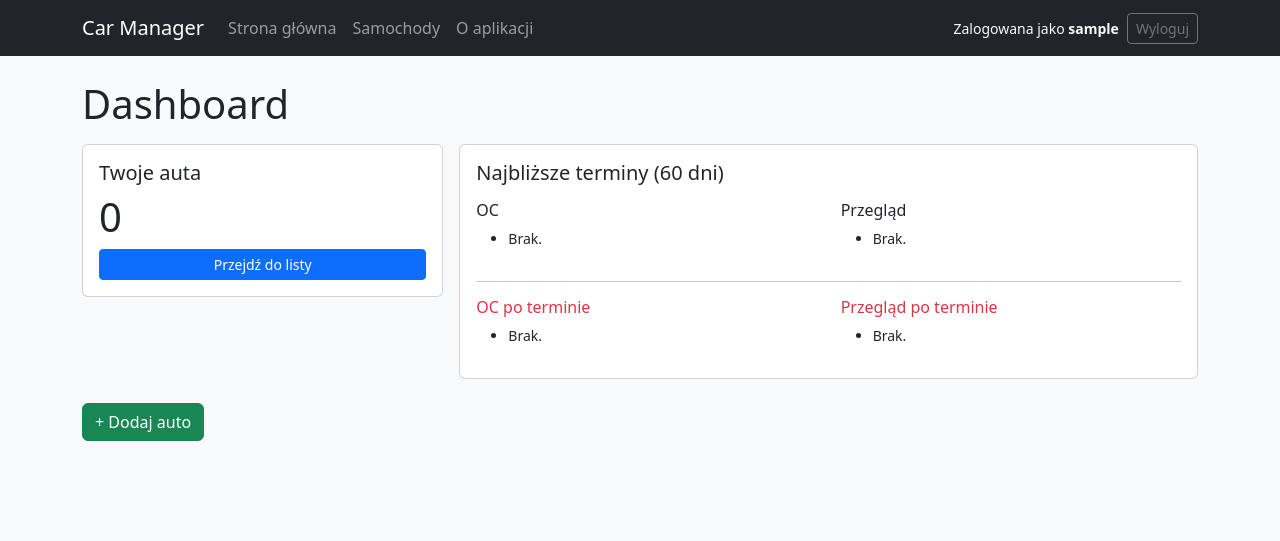
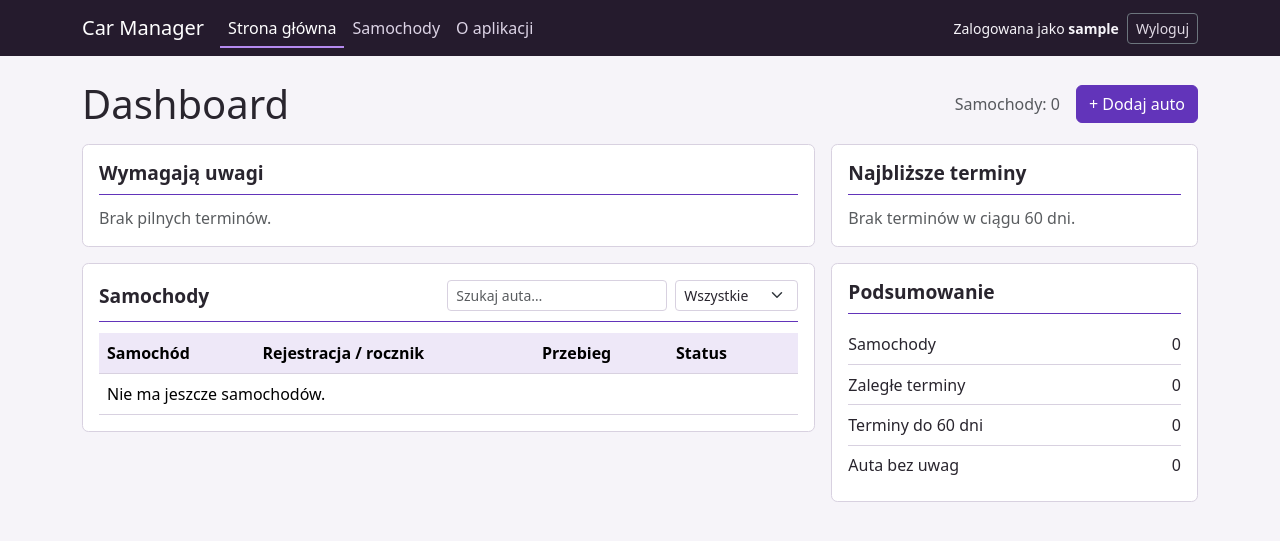
Before and after one commit to Vizerka/carapp, a Flask app: page / in a window 1280 px wide. Shown: the top 541 px of the page. Run offline with Flask 3, Linux system fonts and the light colour scheme; the visitor is signed in with stand-in values (Sample User, id 1); data that the repository does not hold is empty; some libraries are stand-ins or nearby versions.

Commit message:
Restyle Car Manager and rebuild home dashboard

```diff
--- a/static/css/mileage-chart.css
+++ b/static/css/mileage-chart.css
@@ -50,8 +50,8 @@
 .mileage-chart-controls button:hover:not(:disabled),
 .mileage-chart-controls button:focus-visible {
   border-color: var(--bs-primary, #0d6efd);
-  color: #0a58ca;
-  background: #e7f1ff;
+  color: var(--garage-hover, #4e259e);
+  background: var(--garage-tint, #eee8f8);
   outline: none;
 }
 
@@ -62,7 +62,7 @@
 
 .mileage-chart-controls output {
   min-width: 4.2rem;
-  color: #0a58ca;
+  color: var(--garage-hover, #4e259e);
   font-size: .9rem;
   font-weight: 700;
 }
--- /dev/null
+++ b/static/css/theme.css
@@ -0,0 +1,84 @@
+:root {
+  --garage-accent: #6234ba;
+  --garage-hover: #4e259e;
+  --garage-tint: #eee8f8;
+  --bs-primary: var(--garage-accent);
+  --bs-primary-rgb: 98, 52, 186;
+  --bs-link-color-rgb: var(--bs-primary-rgb);
+  --bs-link-hover-color-rgb: 78, 37, 158;
+  --bs-light-rgb: 246, 244, 249;
+  --bs-border-color: #d8d1e0;
+  --bs-body-color: #29252e;
+}
+
+body > .navbar.bg-dark { background-color: #251b2d !important; }
+.navbar { --bs-navbar-color: #dcd3e5; }
+.navbar .nav-link.active { box-shadow: inset 0 -2px #b58aef; }
+.navbar .btn-outline-primary { --bs-btn-color: #d2b3ff; --bs-btn-border-color: #b58aef; }
+.navbar .btn-outline-secondary { --bs-btn-color: #e1dae5; }
+
+.btn-primary {
+  --bs-btn-bg: var(--garage-accent);
+  --bs-btn-border-color: var(--garage-accent);
+  --bs-btn-hover-bg: var(--garage-hover);
+  --bs-btn-hover-border-color: var(--garage-hover);
+  --bs-btn-active-bg: var(--garage-hover);
+  --bs-btn-active-border-color: var(--garage-hover);
+  --bs-btn-disabled-bg: var(--garage-accent);
+  --bs-btn-disabled-border-color: var(--garage-accent);
+  --bs-btn-focus-shadow-rgb: var(--bs-primary-rgb);
+}
+.btn-outline-primary {
+  --bs-btn-color: var(--garage-accent);
+  --bs-btn-border-color: var(--garage-accent);
+  --bs-btn-hover-bg: var(--garage-accent);
+  --bs-btn-hover-border-color: var(--garage-accent);
+  --bs-btn-active-bg: var(--garage-hover);
+  --bs-btn-active-border-color: var(--garage-hover);
+  --bs-btn-disabled-color: var(--garage-accent);
+  --bs-btn-disabled-border-color: var(--garage-accent);
+  --bs-btn-focus-shadow-rgb: var(--bs-primary-rgb);
+}
+.form-control:focus, .form-select:focus, .form-check-input:focus {
+  border-color: var(--garage-accent);
+  box-shadow: 0 0 0 .18rem rgb(98 52 186 / 18%);
+}
+.form-check-input:checked { background-color: var(--garage-accent); border-color: var(--garage-accent); }
+.nav-pills { --bs-nav-pills-link-active-bg: var(--garage-accent); }
+.pagination { --bs-pagination-active-bg: var(--garage-accent); --bs-pagination-active-border-color: var(--garage-accent); }
+.table thead th { --bs-table-bg: var(--garage-tint); }
+
+.garage-grid {
+  display: grid;
+  grid-template-columns: minmax(0, 2fr) minmax(0, 1fr);
+  grid-template-areas: "attention dates" "cars summary";
+  align-items: start;
+  gap: 1rem;
+  padding-bottom: 1.5rem;
+}
+.garage-attention { grid-area: attention; }
+.garage-dates { grid-area: dates; }
+.garage-cars { grid-area: cars; }
+.garage-summary { grid-area: summary; }
+.garage-panel {
+  min-width: 0;
+  padding: 1rem;
+  background: var(--bs-body-bg);
+  border: 1px solid var(--bs-border-color);
+  border-radius: .4rem;
+}
+.garage-panel h2 { font-size: 1.2rem; font-weight: 650; margin: 0; }
+.garage-panel > h2, .garage-panel-heading {
+  padding-bottom: .65rem;
+  margin-bottom: .65rem;
+  border-bottom: 1px solid var(--garage-accent);
+}
+.garage-panel-heading { display: flex; flex-wrap: wrap; align-items: center; justify-content: space-between; gap: .5rem; }
+.garage-panel summary { color: var(--garage-accent); cursor: pointer; }
+.garage-counts > div { display: flex; justify-content: space-between; padding: .48rem 0; border-bottom: 1px solid var(--bs-border-color); }
+.garage-counts > div:last-child { border: 0; }
+.garage-counts dt { font-weight: 400; }
+.garage-counts dd { margin: 0; }
+@media (max-width: 991.98px) {
+  .garage-grid { grid-template-columns: minmax(0, 1fr); grid-template-areas: "attention" "dates" "cars" "summary"; }
+}
--- /dev/null
+++ b/static/js/garage.js
@@ -0,0 +1,19 @@
+const search = document.getElementById('garage-search');
+const statusFilter = document.getElementById('garage-status');
+const rows = Array.from(document.querySelectorAll('[data-garage-status]'));
+const normalize = value => value.toLocaleLowerCase('pl').normalize('NFD')
+  .replace(/[\u0300-\u036f]/g, '').replace(/ł/g, 'l');
+
+function filterGarage() {
+  const terms = normalize(search.value).trim().split(/\s+/);
+  for (const row of rows) {
+    const label = normalize(row.dataset.garageSearch);
+    row.hidden = !terms.every(term => label.includes(term))
+      || Boolean(statusFilter.value && row.dataset.garageStatus !== statusFilter.value);
+  }
+  document.getElementById('garage-empty').hidden = rows.some(row => !row.hidden);
+}
+
+search.addEventListener('input', filterGarage);
+statusFilter.addEventListener('change', filterGarage);
+filterGarage();
--- a/static/js/mileage-chart.js
+++ b/static/js/mileage-chart.js
@@ -308,7 +308,7 @@
           svg.appendChild(svgElement('path', {
             d: segment.map((point, index) => `${index ? 'L' : 'M'} ${point.x} ${point.y}`).join(' '),
             fill: 'none',
-            stroke: '#0d6efd',
+            stroke: 'var(--garage-accent, #6234ba)',
             'stroke-width': 2.5,
             'stroke-linejoin': 'round',
             'stroke-linecap': 'round'
@@ -325,7 +325,7 @@
       drawnPoints.filter(point => point.value !== null).forEach(point => {
         const circle = svgElement('circle', {
           cx: point.x, cy: point.y, r: 5,
-          fill: '#0d6efd', stroke: '#ffffff', 'stroke-width': 2,
+          fill: 'var(--garage-accent, #6234ba)', stroke: '#ffffff', 'stroke-width': 2,
           tabindex: 0,
           role: 'img',
           'aria-label': `${plDate.format(new Date(point.time))}, ${valueFormatter.format(point.value)}${unit ? ` ${unit}` : ''}, ${point.label}`
--- a/templates/base.html
+++ b/templates/base.html
@@ -6,6 +6,7 @@
   <title>{% block title %}Car Manager{% endblock %}</title>
 
   <link rel="stylesheet" href="https://cdn.jsdelivr.net/npm/bootstrap@5.3.3/dist/css/bootstrap.min.css">
+  <link rel="stylesheet" href="{{ url_for('static', filename='css/theme.css') }}">
   {% block styles %}{% endblock %}
 </head>
 
@@ -23,10 +24,10 @@
         <!-- LEWA: linki aplikacji -->
         <ul class="navbar-nav me-auto mb-2 mb-lg-0">
           <li class="nav-item">
-            <a class="nav-link" href="{{ url_for('dashboard') }}">Strona główna</a>
+            <a class="nav-link{% if request.endpoint == 'dashboard' %} active" aria-current="page{% endif %}" href="{{ url_for('dashboard') }}">Strona główna</a>
           </li>
           <li class="nav-item">
-            <a class="nav-link" href="{{ url_for('list_cars') }}">Samochody</a>
+            <a class="nav-link{% if request.endpoint == 'list_cars' %} active" aria-current="page{% endif %}" href="{{ url_for('list_cars') }}">Samochody</a>
           </li>
           <li class="nav-item">
             <a class="nav-link" href="{{ url_for('about') }}">O aplikacji</a>
--- a/templates/index.html
+++ b/templates/index.html
@@ -1,69 +1,93 @@
 {% extends "base.html" %}
-{% block title %}Dashboard — Car Manager{% endblock %}
 {% block content %}
-<h1 class="mb-3">Dashboard</h1>
-
-<div class="row g-3 mb-4">
-  <div class="col-md-4">
-    <div class="card p-3">
-      <h5>Twoje auta</h5>
-      <p class="display-6 mb-0">{{ cars_count }}</p>
-      <a class="btn btn-sm btn-primary mt-2" href="{{ url_for('list_cars') }}">Przejdź do listy</a>
-    </div>
+{% macro name(car) %}{{ car.make }} {{ car.model }}{% endmacro %}
+<header class="d-flex flex-wrap align-items-center justify-content-between gap-2 mb-3">
+  <h1 class="mb-0">Dashboard</h1>
+  <div class="d-flex align-items-center gap-3">
+    <span class="text-body-secondary">Samochody: {{ cars|length }}</span>
+    <a class="btn btn-primary" href="{{ url_for('car_new') }}">+ Dodaj auto</a>
   </div>
-  <div class="col-md-8">
-    <div class="card p-3">
-      <h5>Najbliższe terminy ({{ upcoming_days }} dni)</h5>
-      <div class="row">
-        <div class="col-md-6">
-          <h6 class="mt-2">OC</h6>
-          <ul class="small">
-            {% for c, d in oc_upcoming %}
-              {% set dl = d|days_left %}
-              <li>{{ c.make }} {{ c.model }} — {{ d }}{% if dl is not none %} (za {{ dl }} dni){% endif %}</li>
-            {% else %}
-              <li>Brak.</li>
-            {% endfor %}
-          </ul>
-        </div>
-        <div class="col-md-6">
-          <h6 class="mt-2">Przegląd</h6>
-          <ul class="small">
-            {% for c, d in ti_upcoming %}
-              {% set dl = d|days_left %}
-              <li>{{ c.make }} {{ c.model }} — {{ d }}{% if dl is not none %} (za {{ dl }} dni){% endif %}</li>
-            {% else %}
-              <li>Brak.</li>
-            {% endfor %}
-          </ul>
-        </div>
-      </div>
-      <hr>
-      <div class="row">
-        <div class="col-md-6">
-          <h6 class="text-danger">OC po terminie</h6>
-          <ul class="small">
-            {% for c, d in oc_expired %}
-              <li>{{ c.make }} {{ c.model }} — {{ d }}</li>
-            {% else %}
-              <li>Brak.</li>
-            {% endfor %}
-          </ul>
-        </div>
-        <div class="col-md-6">
-          <h6 class="text-danger">Przegląd po terminie</h6>
-          <ul class="small">
-            {% for c, d in ti_expired %}
-              <li>{{ c.make }} {{ c.model }} — {{ d }}</li>
-            {% else %}
-              <li>Brak.</li>
-            {% endfor %}
-          </ul>
-        </div>
+</header>
+<div class="garage-grid">
+  <section class="garage-panel garage-attention">
+    <h2>Wymagają uwagi</h2>
+    {% if attention %}
+    <div class="table-responsive"><table class="table align-middle mb-0">
+      <thead><tr><th>Samochód</th><th>Problem</th><th>Termin</th><th>Akcja</th></tr></thead>
+      <tbody>
+      {% for car, due, kind in attention %}
+        <tr><th scope="row">{{ name(car) }}</th>
+          <td class="{{ 'text-danger' if due < today }}">{{ kind }}{% if due < today %} po terminie{% endif %}</td>
+          <td class="{{ 'text-warning-emphasis' if due >= today }}">{{ due.strftime('%d.%m.%Y') }}{% if due == today %} · dziś{% elif due > today %} · za {{ (due-today).days }} dni{% endif %}</td>
+          <td><a class="btn btn-sm btn-outline-primary" href="{{ url_for('car_detail', car_id=car.id) }}">Otwórz</a></td></tr>
+      {% endfor %}
+      </tbody>
+    </table></div>
+    {% else %}<p class="text-body-secondary mb-0">Brak pilnych terminów.</p>{% endif %}
+  </section>
+  <section class="garage-panel garage-dates">
+    <h2>Najbliższe terminy</h2>
+    {% if upcoming %}
+      <ul class="list-group list-group-flush">
+      {% for car, due, kind in upcoming[:3] %}
+        <li class="list-group-item px-0"><strong>{{ due.strftime('%d.%m') }}</strong> ·
+          <a href="{{ url_for('car_detail', car_id=car.id) }}">{{ name(car) }}</a> · {{ kind }}</li>
+      {% endfor %}
+      </ul>
+      {% if upcoming|length > 3 %}
+      <details class="mt-2"><summary>Pokaż pozostałe terminy</summary>
+        <ul class="list-group list-group-flush">
+        {% for car, due, kind in upcoming[3:] %}
+          <li class="list-group-item px-0"><strong>{{ due.strftime('%d.%m') }}</strong> ·
+            <a href="{{ url_for('car_detail', car_id=car.id) }}">{{ name(car) }}</a> · {{ kind }}</li>
+        {% endfor %}
+        </ul>
+      </details>
+      {% endif %}
+    {% else %}<p class="text-body-secondary mb-0">Brak terminów w ciągu 60 dni.</p>{% endif %}
+  </section>
+  <section class="garage-panel garage-cars">
+    <div class="garage-panel-heading">
+      <h2>Samochody</h2>
+      <div class="d-flex flex-wrap gap-2">
+        <input id="garage-search" class="form-control form-control-sm w-auto" type="search" placeholder="Szukaj auta…" aria-label="Szukaj auta">
+        <select id="garage-status" class="form-select form-select-sm w-auto" aria-label="Status samochodu">
+          <option value="">Wszystkie</option><option value="expired">Po terminie</option>
+          <option value="upcoming">Do 60 dni</option><option value="clear">Bez uwag</option>
+        </select>
       </div>
     </div>
-  </div>
+    <div class="table-responsive"><table class="table align-middle mb-0">
+      <thead><tr><th>Samochód</th><th>Rejestracja / rocznik</th><th>Przebieg</th><th>Status</th><th><span class="visually-hidden">Akcja</span></th></tr></thead>
+      <tbody>
+      {% for car in cars %}
+        {% set odometer = car.last_odometer %}
+        {% set due = next_due.get(car.id) %}
+        {% set status = 'expired' if car.id in expired_ids else ('upcoming' if due else 'clear') %}
+        <tr data-garage-status="{{ status }}" data-garage-search="{{ car.make }} {{ car.model }} {{ car.reg_number or '' }} {{ car.year or '' }}">
+          <th scope="row">{{ name(car) }}</th><td>{{ car.reg_number or '—' }} / {{ car.year or '—' }}</td>
+          <td class="text-nowrap">{% if odometer %}{{ '{:,}'.format(odometer.km).replace(',', ' ') }} km{% else %}—{% endif %}</td>
+          <td>{% if status == 'expired' %}<span class="text-danger">Po terminie</span>
+            {% elif due %}<span class="text-warning-emphasis">{{ 'Termin dziś' if due == today else 'Termin za ' ~ (due-today).days ~ ' dni' }}</span>
+            {% else %}Bez uwag{% endif %}</td>
+          <td><a href="{{ url_for('car_detail', car_id=car.id) }}">Szczegóły</a></td>
+        </tr>
+      {% endfor %}
+        <tr id="garage-empty"{% if cars %} hidden{% endif %}><td colspan="5">{{ 'Brak pasujących samochodów.' if cars else 'Nie ma jeszcze samochodów.' }}</td></tr>
+      </tbody>
+    </table></div>
+  </section>
+  <section class="garage-panel garage-summary">
+    <h2>Podsumowanie</h2>
+    <dl class="garage-counts mb-0">
+      <div><dt>Samochody</dt><dd>{{ cars|length }}</dd></div>
+      <div><dt>Zaległe terminy</dt><dd>{{ expired|length }}</dd></div>
+      <div><dt>Terminy do 60 dni</dt><dd>{{ upcoming|length }}</dd></div>
+      <div><dt>Auta bez uwag</dt><dd>{{ cars|length - (expired_ids.union(next_due)|length) }}</dd></div>
+    </dl>
+  </section>
 </div>
-
-<a class="btn btn-success" href="{{ url_for('car_new') }}">+ Dodaj auto</a>
 {% endblock %}
+{% block scripts %}
+  <script src="{{ url_for('static', filename='js/garage.js') }}" defer></script>
+{% endblock %}
```
Also changed, not shown: car_manager/routes_core.py (+15 -7 lines), tests/test_home_dashboard.py (added, +23 -0 lines).
